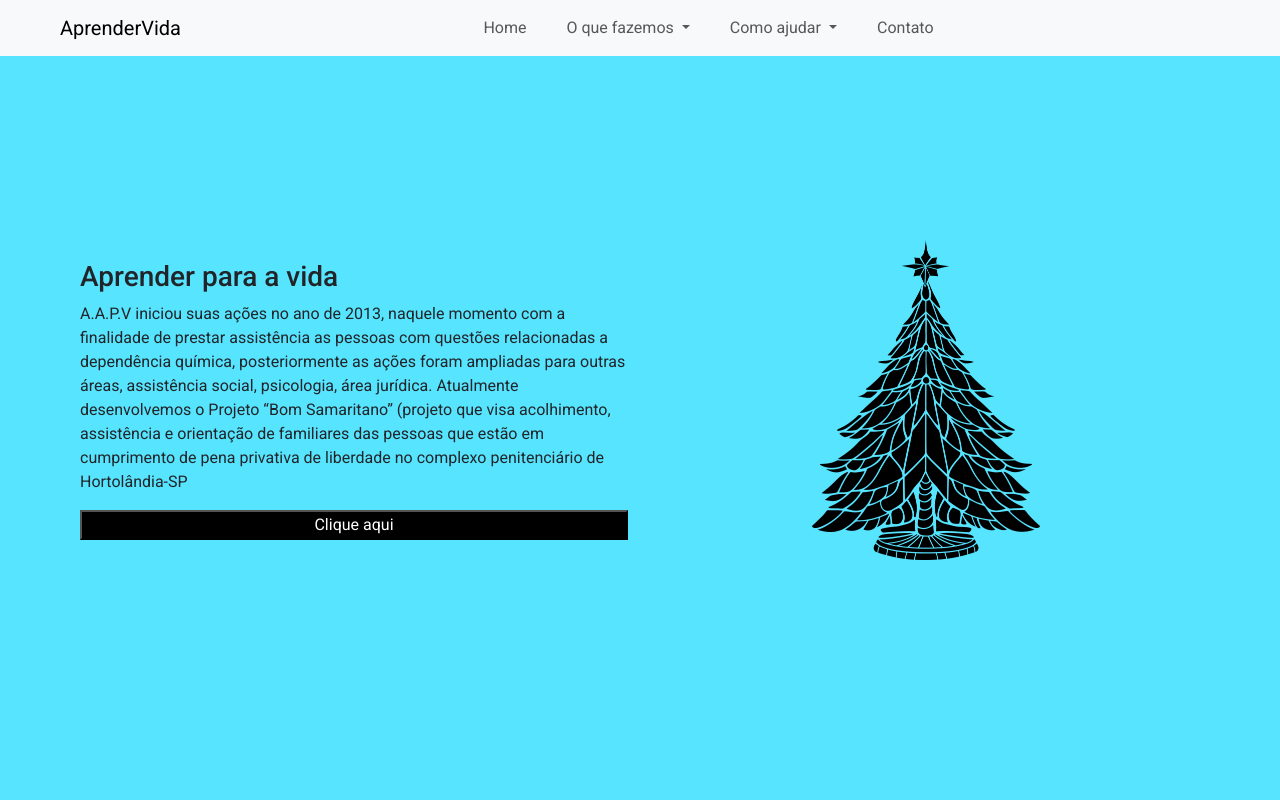
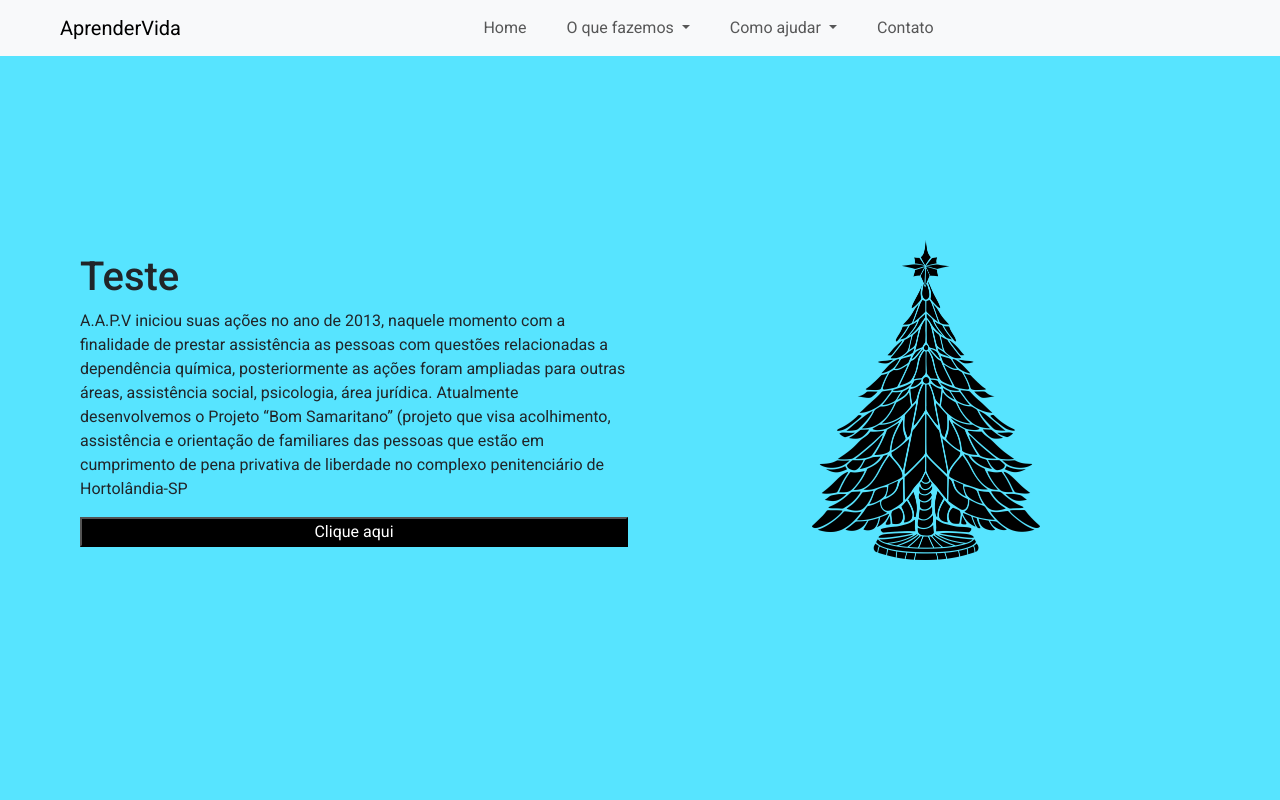
Before and after one commit to LeonardoBrum0907/aprender-para-a-vida, a Django app: page / in a window 1280 px wide. Run offline with Django 5.2, Linux system fonts and the light colour scheme.

Commit message:
commit teste

```diff
--- a/src/templates/aprender_para_vida/index.html
+++ b/src/templates/aprender_para_vida/index.html
@@ -5,7 +5,7 @@
 <section class="screen bg-blue-1 d-flex align-items-center">
     <div class="row">
         <div class="col-sm-6 d-flex flex-column justify-content-center">
-            <p class="h3">Aprender para a vida</p>
+            <p class="h1">Teste</p>
             <p>
                 A.A.P.V iniciou suas ações no ano de 2013, naquele momento com a finalidade de prestar assistência as pessoas com questões relacionadas a dependência química, posteriormente as ações foram ampliadas para outras áreas, assistência social, psicologia, área jurídica.  Atualmente desenvolvemos o Projeto “Bom Samaritano” (projeto que visa acolhimento, assistência e orientação de familiares das pessoas que estão em cumprimento de pena privativa de liberdade no complexo penitenciário de Hortolândia-SP
             </p>
```
